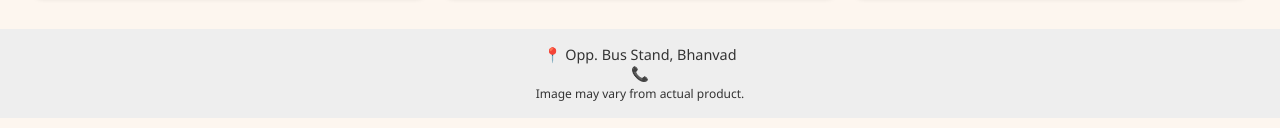
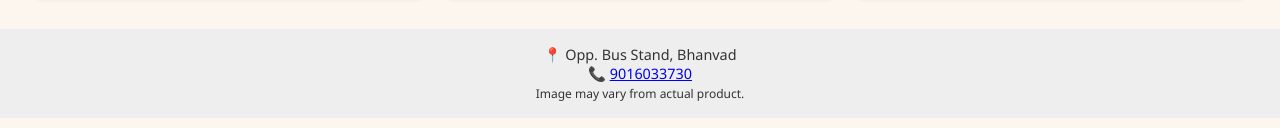
Before and after one commit to jayambepan/Jayambe-shop, a plain HTML site: page index.html in a window 1280 px wide. Shown: the part 669-797 px from the top of the page. Drawn offline with Linux system fonts and the light colour scheme.

Commit message:
Update index.html

```diff
--- a/index.html
+++ b/index.html
@@ -100,7 +100,7 @@
 
   <div class="footer">
     📍 Opp. Bus Stand, Bhanvad<br>
-    📞 <a href="tel:+919016033730"> </a><br>
+    📞 <a href="tel:+919016033730"> 9016033730</a><br>
     <small>Image may vary from actual product.</small>
   </div>
 </body>
```
